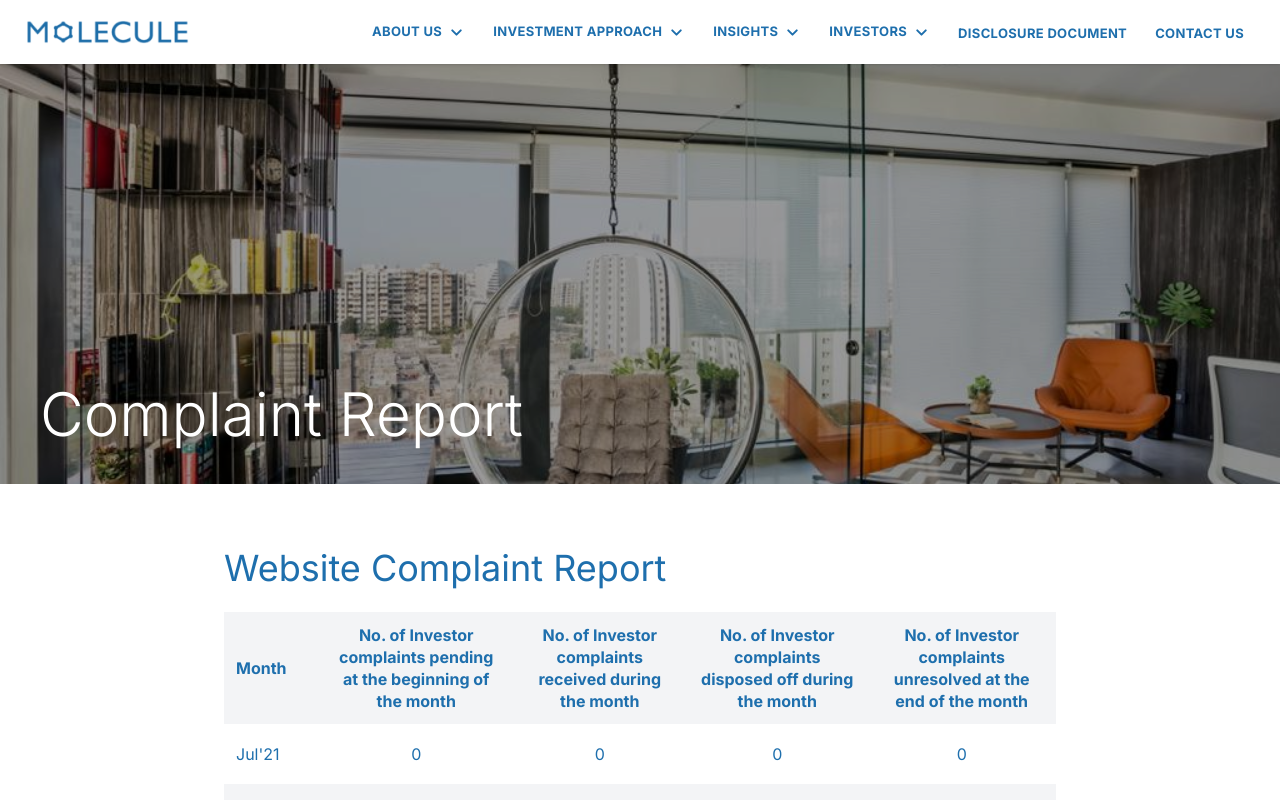
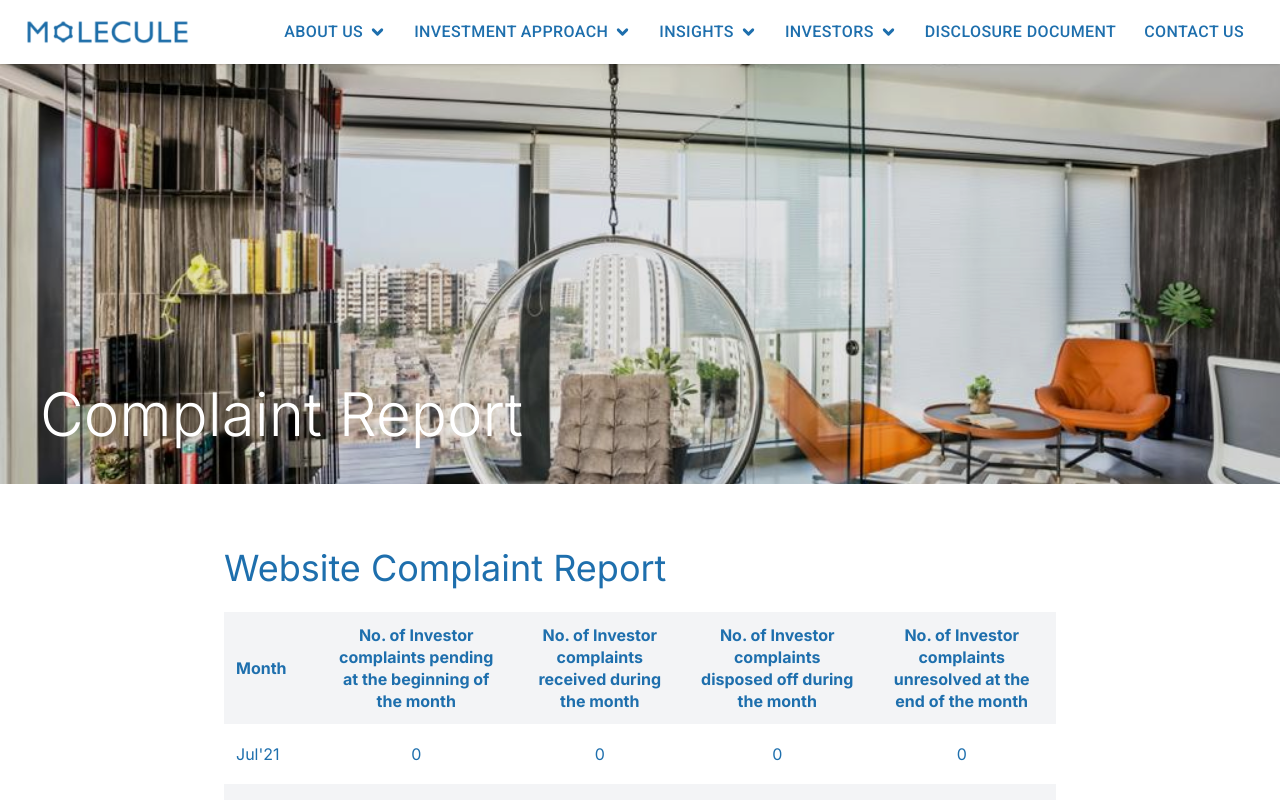
Before and after one commit to yoursTrulyChandan/molecule-website, a Next.js app: page /compliant-report in a window 1280 px wide. Shown: the top 800 px of the page. Built offline with nearby package versions, Linux system fonts and the light colour scheme.

Commit message:
Minor UI change

```diff
--- a/src/app/complaints/page.tsx
+++ b/src/app/complaints/page.tsx
@@ -11,7 +11,7 @@ export default function ComplaintsPage() {
         className="relative h-105 bg-cover bg-center"
         style={{ backgroundImage: "url('/images/complaints-hero.jpg')" }}
       >
-        <div className="absolute inset-0 bg-black/40" />
+        <div className="absolute inset-0 bg-black/10" />
         <div className="relative z-10 flex items-end h-full max-w-350 mx-auto px-10 pb-10">
           <h1 className="text-6xl font-light text-white hero-animate">
             Complaints
--- a/src/app/compliant-report/page.tsx
+++ b/src/app/compliant-report/page.tsx
@@ -15,7 +15,7 @@ export default async function ComplaintReportPage() {
         className="relative h-105 bg-cover bg-center"
         style={{ backgroundImage: "url('/images/complaint-report-hero.jpg')" }}
       >
-        <div className="absolute inset-0 bg-black/40" />
+        <div className="absolute inset-0 bg-black/10" />
         <div className="relative z-10 flex items-end h-full max-w-350 mx-auto px-10 pb-10">
           <h1 className="text-6xl font-light text-white hero-animate">
             Complaint Report
--- a/src/app/globals.css
+++ b/src/app/globals.css
@@ -2,6 +2,7 @@
 
 @theme {
   --font-abel: var(--abel);
+  --font-roboto: var(--roboto);
   --color-brand: #1e6fad;
   --color-brand-dark: #185d93;
   --color-dark: #1a1a1a;
--- a/src/app/layout.tsx
+++ b/src/app/layout.tsx
@@ -1,5 +1,5 @@
 import type { Metadata } from "next";
-import { Inter, Abel } from "next/font/google";
+import { Inter, Abel, Roboto } from "next/font/google";
 import Header from "@/components/layout/Header";
 import Footer from "@/components/layout/Footer";
 import ScrollToTop from "@/components/layout/ScrollToTop";
@@ -7,6 +7,7 @@ import "./globals.css";
 
 const inter = Inter({ subsets: ["latin"], display: "swap" });
 const abel = Abel({ weight: "400", subsets: ["latin"], display: "swap", variable: "--abel" });
+const roboto = Roboto({ weight: ["400", "500", "700"], subsets: ["latin"], display: "swap", variable: "--roboto" });
 
 export const metadata: Metadata = {
   title: { default: "Molecule Ventures", template: "%s | Molecule Ventures" },
@@ -16,7 +17,7 @@ export const metadata: Metadata = {
 
 export default function RootLayout({ children }: { children: React.ReactNode }) {
   return (
-    <html lang="en" className={`${inter.className} ${abel.variable}`}>
+    <html lang="en" className={`${inter.className} ${abel.variable} ${roboto.variable}`}>
       <body className="min-h-screen flex flex-col">
         <Header />
         <main className="flex-1 pt-16">{children}</main>
--- a/src/components/forms/ContactForm.tsx
+++ b/src/components/forms/ContactForm.tsx
@@ -8,7 +8,8 @@ const { TextArea } = Input;
 function RL({ children }: { children: React.ReactNode }) {
   return (
     <span>
-      {children}<sup style={{ color: "#ff4d4f", marginLeft: 2 }}>*</sup>
+      {children}
+      <span style={{ color: "#ff4d4f", marginLeft: 2 }}>*</span>
     </span>
   );
 }
@@ -61,7 +62,7 @@ export default function ContactForm() {
         <Input size="large" />
       </Form.Item>
       <Form.Item name="message" label="Message">
-        <TextArea rows={5} size="large" />
+        <TextArea rows={10} size="large" />
       </Form.Item>
       <p className="text-xs text-gray-400 mb-4">
         By clicking submit you agree to the terms of use.
--- a/src/components/layout/Header.tsx
+++ b/src/components/layout/Header.tsx
@@ -7,7 +7,7 @@ import { Menu, X, ChevronDown } from "lucide-react";
 import { NAV_ITEMS, SITE, type NavItem } from "@/data/site-config";
 
 function NavLink({ item, onClick }: { item: NavItem; onClick?: () => void }) {
-  const cls = "flex items-center gap-1 text-sm text-gray-600 hover:text-brand transition-colors";
+  const cls = "flex items-center gap-1 text-sm text-brand transition-colors";
   if (item.download || item.external) {
     return (
       <a href={item.href} target="_blank" rel="noopener noreferrer" className={cls} onClick={onClick}>
@@ -34,7 +34,7 @@ export default function Header() {
         </Link>
 
         {/* Desktop nav */}
-        <nav className="hidden lg:flex items-center gap-1">
+        <nav className="hidden lg:flex items-center gap-1 font-roboto">
           {NAV_ITEMS.map((item) => (
             <div key={item.label} className="nav-item relative group">
               {item.children ? (
@@ -42,15 +42,15 @@ export default function Header() {
                   {/* Top-level link with animated underline */}
                   <Link
                     href={item.href}
-                    className="nav-top-link flex items-center gap-1.5 px-3 py-2 text-[13px] font-bold uppercase tracking-wide text-brand"
+                    className="nav-top-link flex items-center gap-1.5 px-3 py-2 text-base font-medium uppercase tracking-wide text-brand"
                   >
                     {item.label}
-                    <ChevronDown size={17} strokeWidth={2.8} />
+                    <ChevronDown size={17} height={24} strokeWidth={4} />
                   </Link>
                   {/* Dropdown panel */}
                   <div className="nav-dropdown absolute top-full left-0 mt-0 w-56 bg-white shadow-lg ring-1 ring-black/5 py-1 rounded-b">
                     {item.children.map((child) => (
-                      <div key={child.label} className="px-4 py-2.5">
+                      <div key={child.label} className="text-brand! text-xs font-semibold uppercase text-nowrap px-4 py-2.5">
                         <NavLink item={child} />
                       </div>
                     ))}
@@ -61,14 +61,14 @@ export default function Header() {
                   href={item.href}
                   target="_blank"
                   rel="noopener noreferrer"
-                  className="nav-top-link px-3 py-2 text-[13px] font-bold uppercase tracking-wide text-brand"
+                  className="nav-top-link px-3 py-2 text-base font-medium uppercase tracking-wide text-brand"
                 >
                   {item.label}
                 </a>
               ) : (
                 <Link
                   href={item.href}
-                  className="nav-top-link px-3 py-2 text-[13px] font-bold uppercase tracking-wide text-brand"
+                  className="nav-top-link px-3 py-2 text-base font-medium uppercase tracking-wide text-brand"
                 >
                   {item.label}
                 </Link>
@@ -85,7 +85,7 @@ export default function Header() {
 
       {/* Mobile nav */}
       {open && (
-        <div className="lg:hidden border-t bg-white max-h-[calc(100vh-64px)] overflow-y-auto">
+        <div className="lg:hidden border-t bg-white max-h-[calc(100vh-64px)] overflow-y-auto font-roboto">
           <div className="px-4 py-3 space-y-1">
             {NAV_ITEMS.map((item) => (
               <div key={item.label}>
```
